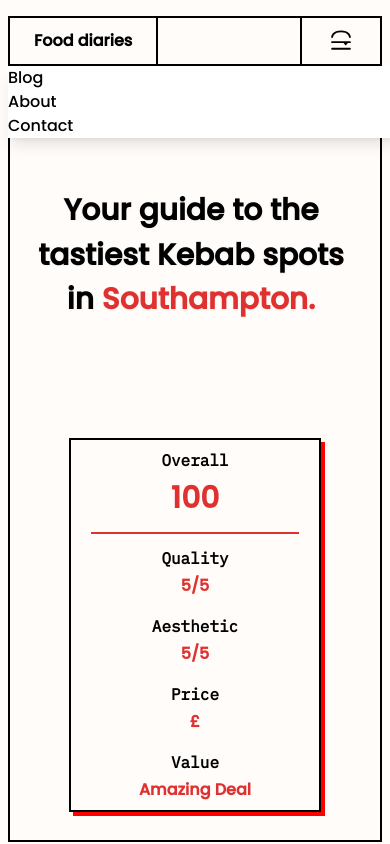
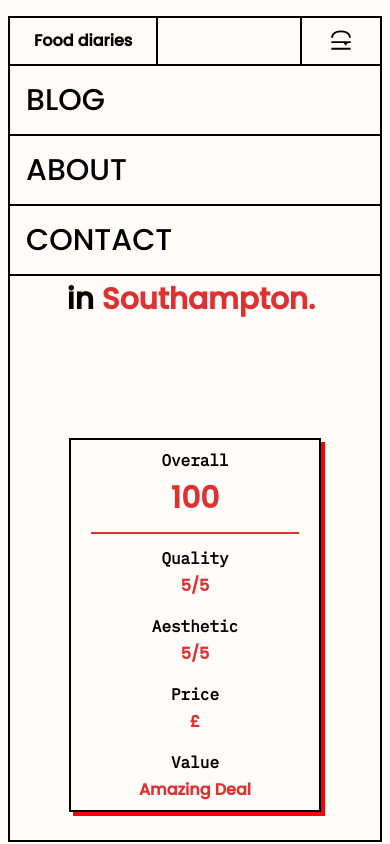
Before and after one commit to Abdul-Asa/food-diaries, a Next.js app: page / in a window 390 px wide. Both pictures are taken after a click on the button 340 px from the left and 41 px from the top of the page. Shown: the top 844 px of the page. Built offline with nearby package versions, Linux system fonts and the light colour scheme.

Commit message:
Done with nav and main section

```diff
--- a/app/page.tsx
+++ b/app/page.tsx
@@ -3,7 +3,7 @@ import ScoreCard from "@/components/score-card";
 import { WordPullUp } from "@/components/text-animation";
 import { useScroll, useTransform, motion } from "framer-motion";
 import Link from "next/link";
-import { useEffect } from "react";
+import { useEffect, useRef } from "react";
 import Rellax from "rellax";
 
 export default function Home() {
@@ -34,7 +34,7 @@ export default function Home() {
       </section>
 
       {/* Abstract into filter component*/}
-      <div className="sticky top-0 z-10 bg-pale">
+      <div className="sticky top-0 bg-pale">
         <div className="h-2 w-full" />
         <div className="flex justify-center border">
           <div className="flex w-full max-w-[1000px] justify-between border-x bg-pale font-semibold">
--- a/components/navbar.tsx
+++ b/components/navbar.tsx
@@ -2,22 +2,84 @@
 import Link from "next/link";
 import Image from "next/image";
 import { Player } from "@lottiefiles/react-lottie-player";
-import { useRef, useState } from "react";
+import { useEffect, useRef, useState } from "react";
+import { AnimatePresence, motion } from "framer-motion";
+import { cn } from "@/lib/utils";
+
+const navLinks = [
+  { title: "Blog", href: "/blog" },
+  { title: "About", href: "/about" },
+  { title: "Contact", href: "/contact" },
+];
+const menuVars = {
+  initial: {
+    scaleY: 0,
+  },
+  animate: {
+    scaleY: 1,
+    transition: {
+      duration: 0.5,
+      ease: [0.12, 0, 0.39, 0],
+    },
+  },
+  exit: {
+    scaleY: 0,
+    transition: {
+      delay: 0.5,
+      duration: 0.5,
+      ease: [0.22, 1, 0.36, 1],
+    },
+  },
+};
+const containerVars = {
+  initial: {
+    transition: {
+      staggerChildren: 0.09,
+      staggerDirection: -1,
+    },
+  },
+  open: {
+    transition: {
+      delayChildren: 0.3,
+      staggerChildren: 0.09,
+      staggerDirection: 1,
+    },
+  },
+};
 
 const Navbar: React.FC = () => {
   const playerRef = useRef<any>(null);
   const [open, setOpen] = useState(false);
+  const menuRef = useRef<HTMLDivElement>(null);
+
+  const handleClickOutside = (event: MouseEvent) => {
+    if (menuRef.current && !menuRef.current.contains(event.target as Node)) {
+      setOpen(false);
+    }
+  };
+
+  useEffect(() => {
+    document.addEventListener("mousedown", handleClickOutside);
+    return () => {
+      document.removeEventListener("mousedown", handleClickOutside);
+    };
+  });
+  const toggleMenu = () => {
+    setOpen((prevOpen) => !prevOpen);
+  };
   const handleClick = () => {
     if (playerRef.current) {
       if (open) {
         playerRef.current.setPlayerDirection(-1);
+        playerRef.current.setPlayerSpeed(2);
         playerRef.current.play();
       } else {
         playerRef.current.setPlayerDirection(1);
+        playerRef.current.setPlayerSpeed(1);
         playerRef.current.play();
       }
     }
-    setOpen(!open);
+    toggleMenu();
   };
 
   return (
@@ -37,25 +99,17 @@ const Navbar: React.FC = () => {
         </div>
 
         <div className="hidden md:flex">
+          {navLinks.map((link, index) => {
+            return (
               <Link
-            href="/blog"
+                key={index}
+                href={link.href}
                 className="flex items-center border-l px-6 py-2 transition-colors duration-200 hover:bg-main hover:text-white"
               >
-            Blog
+                {link.title}
               </Link>
-          <Link
-            href="/about"
-            className="flex items-center border-l px-6 py-2 transition-colors duration-200 hover:bg-main hover:text-white"
-          >
-            About
-          </Link>
-
-          <Link
-            href="/contact"
-            className="flex items-center border-l px-6 py-2 transition-colors duration-200 hover:bg-main hover:text-white"
-          >
-            Contact
-          </Link>
+            );
+          })}
         </div>
         <div className="flex md:hidden">
           <button
@@ -71,23 +125,73 @@ const Navbar: React.FC = () => {
           </button>
         </div>
       </div>
+      <AnimatePresence>
         {open && (
-        <div className="fixed w-full bg-white shadow-lg">
-          <ul>
-            <li>
-              <Link href="/blog">Blog</Link>
-            </li>
-            <li>
-              <Link href="/about">About</Link>
-            </li>
-            <li>
-              <Link href="/contact">Contact</Link>
-            </li>
-          </ul>
+          <motion.div
+            ref={menuRef}
+            variants={menuVars}
+            initial="initial"
+            animate="animate"
+            exit="exit"
+            className="absolute flex w-full origin-top border-x border-b bg-pale"
+          >
+            <motion.div
+              variants={containerVars}
+              initial="initial"
+              animate="open"
+              exit="initial"
+              className="flex h-full w-full flex-col"
+            >
+              {navLinks.map((link, index) => {
+                return (
+                  <div
+                    className={cn(
+                      "flex w-full overflow-hidden p-4",
+                      index < navLinks.length - 1 && "border-b",
+                    )}
+                    key={index}
+                  >
+                    <MobileNavLink
+                      key={index}
+                      title={link.title}
+                      href={link.href}
+                    />
                   </div>
+                );
+              })}
+            </motion.div>
+          </motion.div>
         )}
+      </AnimatePresence>
     </nav>
   );
 };
 
+const mobileLinkVars = {
+  initial: {
+    y: "30vh",
+    transition: {
+      duration: 0.5,
+      ease: [0.37, 0, 0.63, 1],
+    },
+  },
+  open: {
+    y: 0,
+    transition: {
+      ease: [0, 0.55, 0.45, 1],
+      duration: 0.7,
+    },
+  },
+};
+const MobileNavLink = ({ title, href }: { title: string; href: string }) => {
+  return (
+    <motion.div
+      variants={mobileLinkVars}
+      className="flex cursor-pointer items-center text-3xl uppercase transition-colors hover:text-main"
+    >
+      <Link href={href}>{title}</Link>
+    </motion.div>
+  );
+};
+
 export default Navbar;
--- a/components/score-card.tsx
+++ b/components/score-card.tsx
@@ -4,6 +4,9 @@ import { motion } from "framer-motion";
 export default function ScoreCard() {
   return (
     <motion.div
+      drag
+      dragSnapToOrigin
+      whileDrag={{ scale: 0.9, transition: { duration: 0.1 } }}
       initial={{ scale: 0, opacity: 0 }}
       animate={{ scale: 1, opacity: 1 }}
       transition={{
```
Lines whose indentation alone changed are shown as unchanged.
